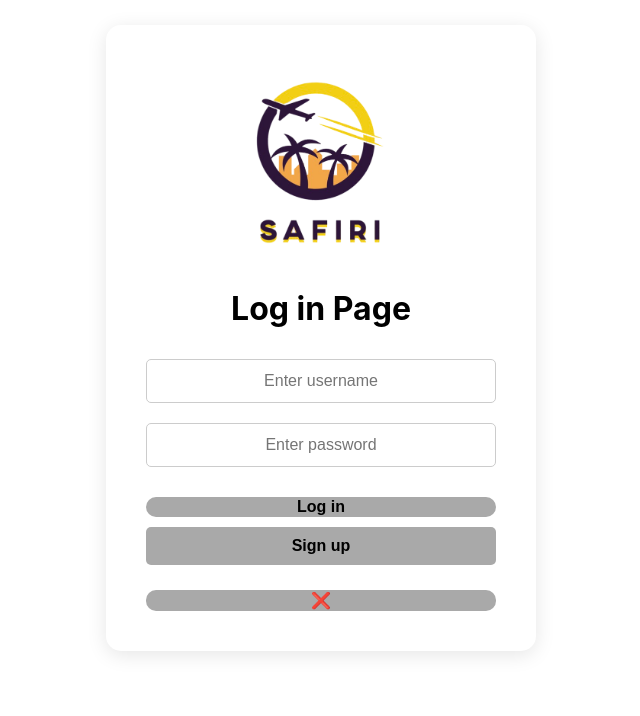
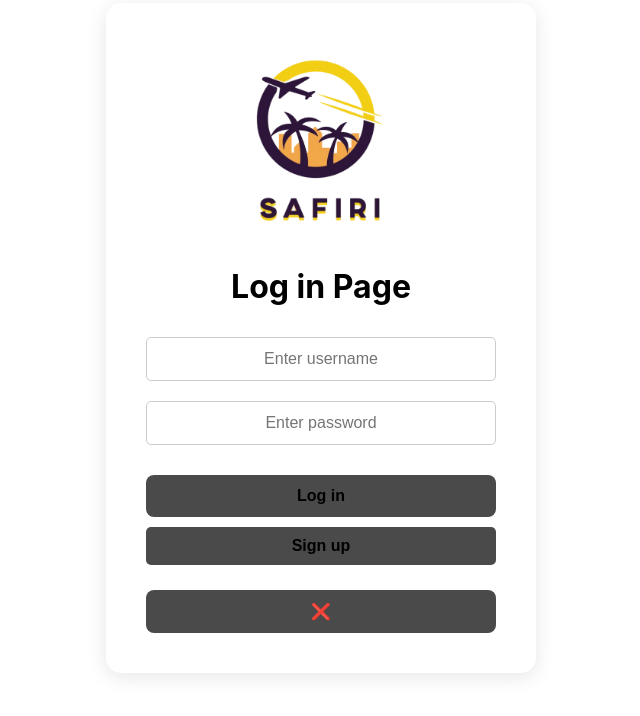
Before and after one commit to Markbkiunga/safiri-phase-4-project, a React (Create React App) app in the folder client/: page /login in a window 1280 px wide. Shown: the part 162-878 px from the top of the page, without its empty margins (319-959 px from the left). Built offline with nearby package versions, Linux system fonts and the light colour scheme; no server answers.

Commit message:
fixed the login button styling

```diff
--- a/client/src/components/Login/Login.css
+++ b/client/src/components/Login/Login.css
@@ -55,7 +55,7 @@
   padding: 10px;
   border: none;
   border-radius: 5px;
-  background-color: darkgrey;
+  background-color: #4a4a4a;
   color: black;
   font-weight: bold;
   font-size: 16px;
@@ -88,17 +88,26 @@
   align-items: center;
   height: 100vh;
 }
-
 button {
   font-size: 1em;
-  background-color: darkgrey;
-  border-radius: 10px;
-  height: 100%;
+  background-color: #4a4a4a;
+  border-radius: 8px;
+  padding: 12px;
   width: 100%;
   border: none;
   cursor: pointer;
   color: black;
-  font-weight: bold;
+  font-weight: 600;
+  transition: background-color 0.3s, transform 0.3s;
   margin-top: 20px;
+}
 
+button:hover {
+  background-color: gold;
+  color: black;
+  transform: scale(1.05);
 }
+
+button:active {
+  transform: scale(0.98);
+}
```
